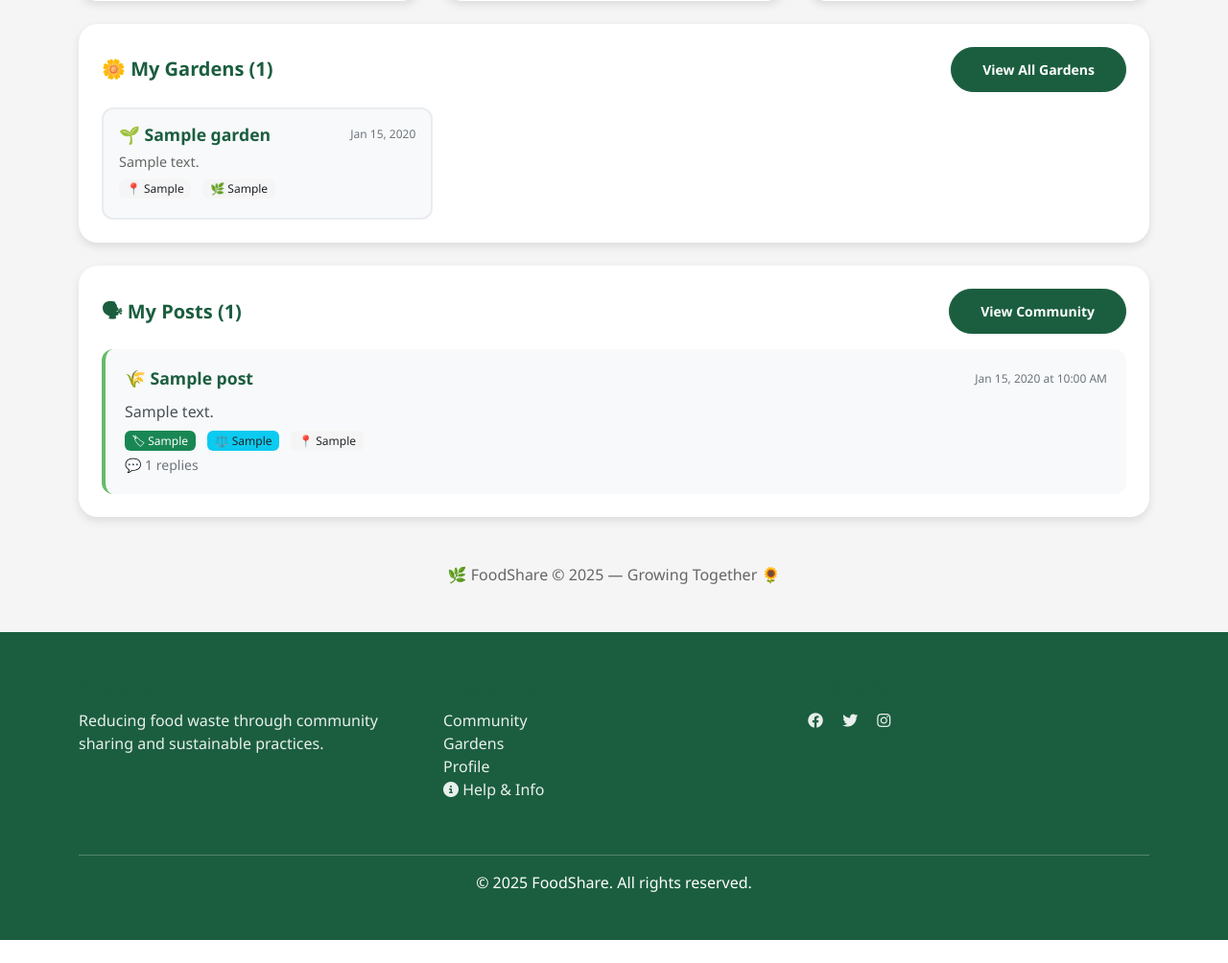
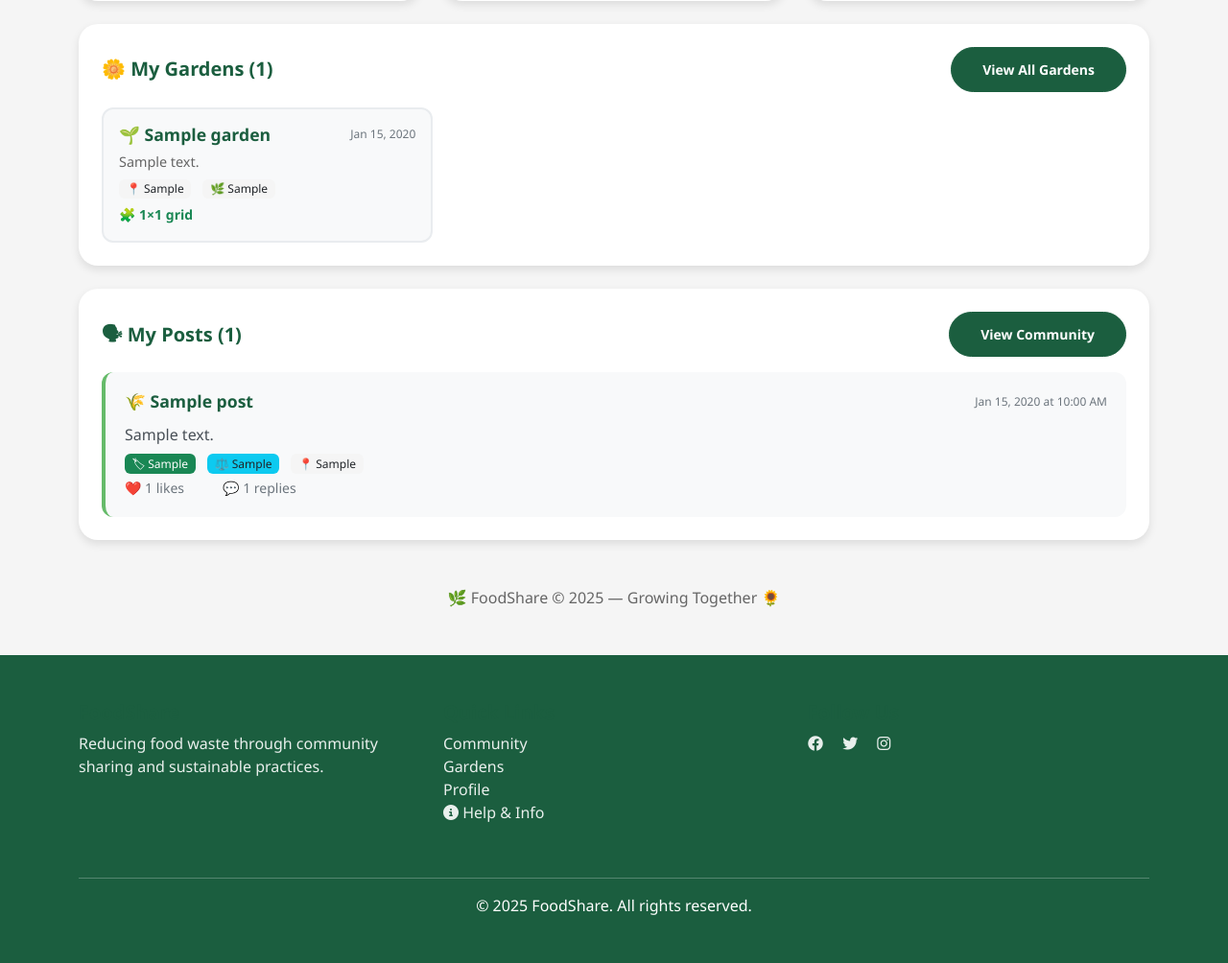
Before and after one commit to lginn26/cpsc4140-PlotToPlate, a Flask app: page /profile in a window 1280 px wide. Shown: the part 778-1782 px from the top of the page at 96% size. Before the commit the page ends 1758 px from the top, so only its background shows below. Run offline with Flask 3, Linux system fonts and the light colour scheme; tables that the repository leaves empty hold one stand-in row (values such as "Sample post"); some libraries are stand-ins or nearby versions.

Commit message:
Restore garden dimensions and likes count on profile page
- Keep garden grid dimensions (rows×cols) as they're useful
- Keep likes count on posts as it's functional
- Maintain clean profile by removing only unimplemented features

```diff
--- a/foodshare-app/templates/profile.html
+++ b/foodshare-app/templates/profile.html
@@ -154,6 +154,12 @@
                 </span>
               </div>
 
+              <div class="garden-grid-info mt-1">
+                <small class="text-success">
+                  🧩 {{ garden.rows }}×{{ garden.cols }} grid
+                </small>
+              </div>
+
 
             </div>
           </div>
@@ -221,6 +227,9 @@
             </div>
 
             <div class="post-stats mt-1 small">
+              <span class="stat-item me-3">
+                ❤️ {{ post.likes }} likes
+              </span>
               <span class="stat-item">
                 💬 {{ post.replies|length }} replies
               </span>
```
